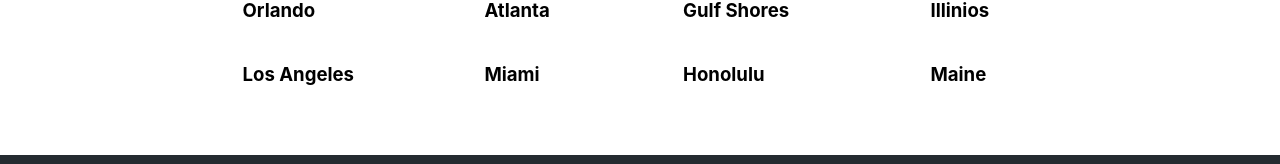
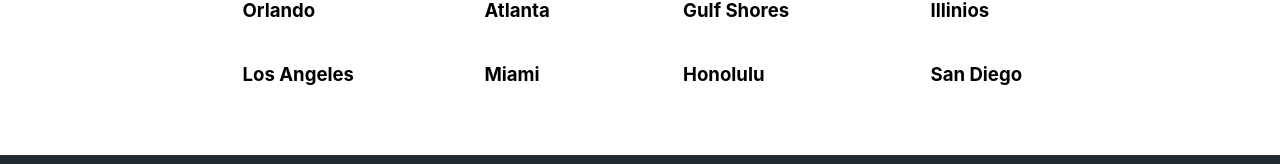
Before and after one commit to marcolvera/hotel-site, a React (Create React App) app: page /explore in a window 1280 px wide. Shown: the part 735-899 px from the top of the page. Built offline with nearby package versions, Linux system fonts and the light colour scheme.

Commit message:
update place list

```diff
--- a/src/components/PlaceList/PlaceList.jsx
+++ b/src/components/PlaceList/PlaceList.jsx
@@ -28,7 +28,7 @@ const PlaceList = () => {
                     <h5 className={styles.link}>Texas</h5>
                     <h5 className={styles.link}>New Jersey</h5>
                     <h5 className={styles.link}>Illinios</h5>
-                    <h5 className={styles.link}>Maine</h5>
+                    <h5 className={styles.link}>San Diego</h5>
                 </div>
             </div>
         </div>
```
